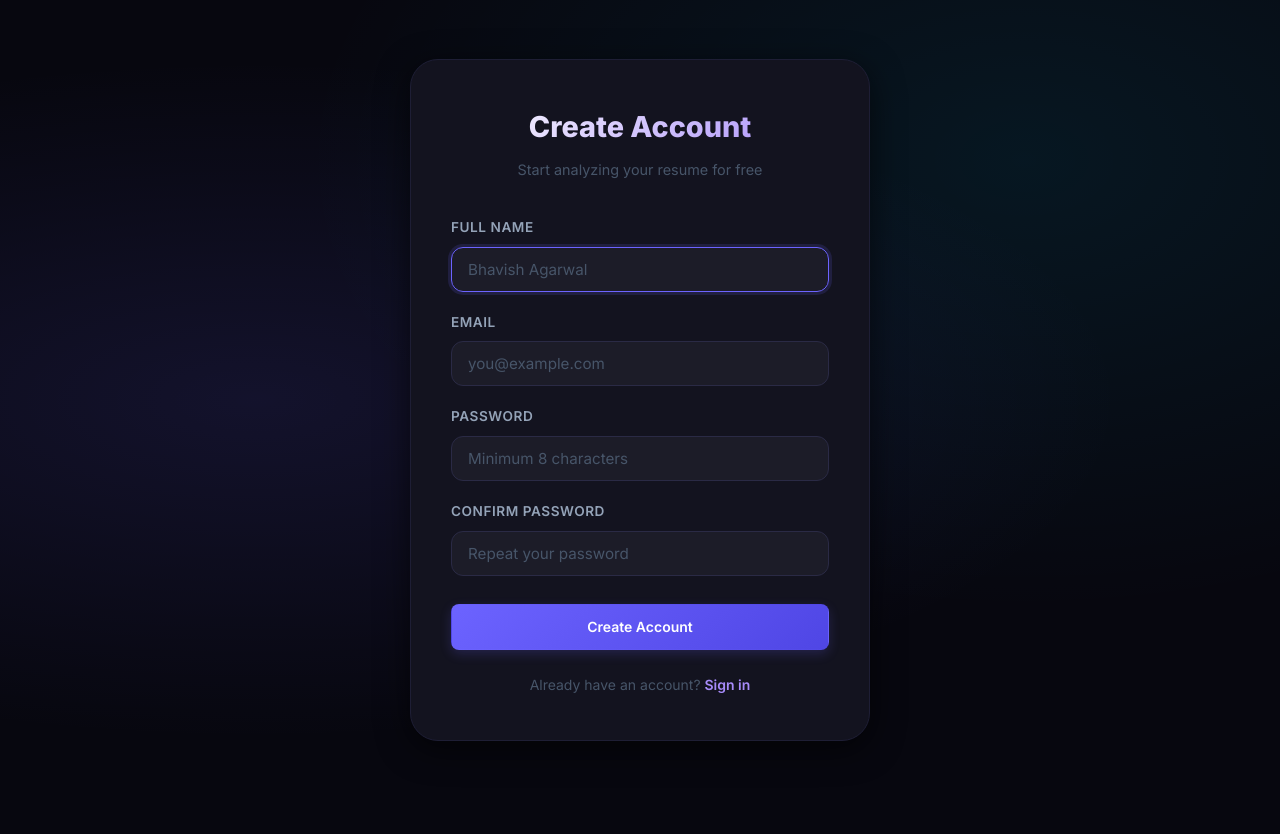
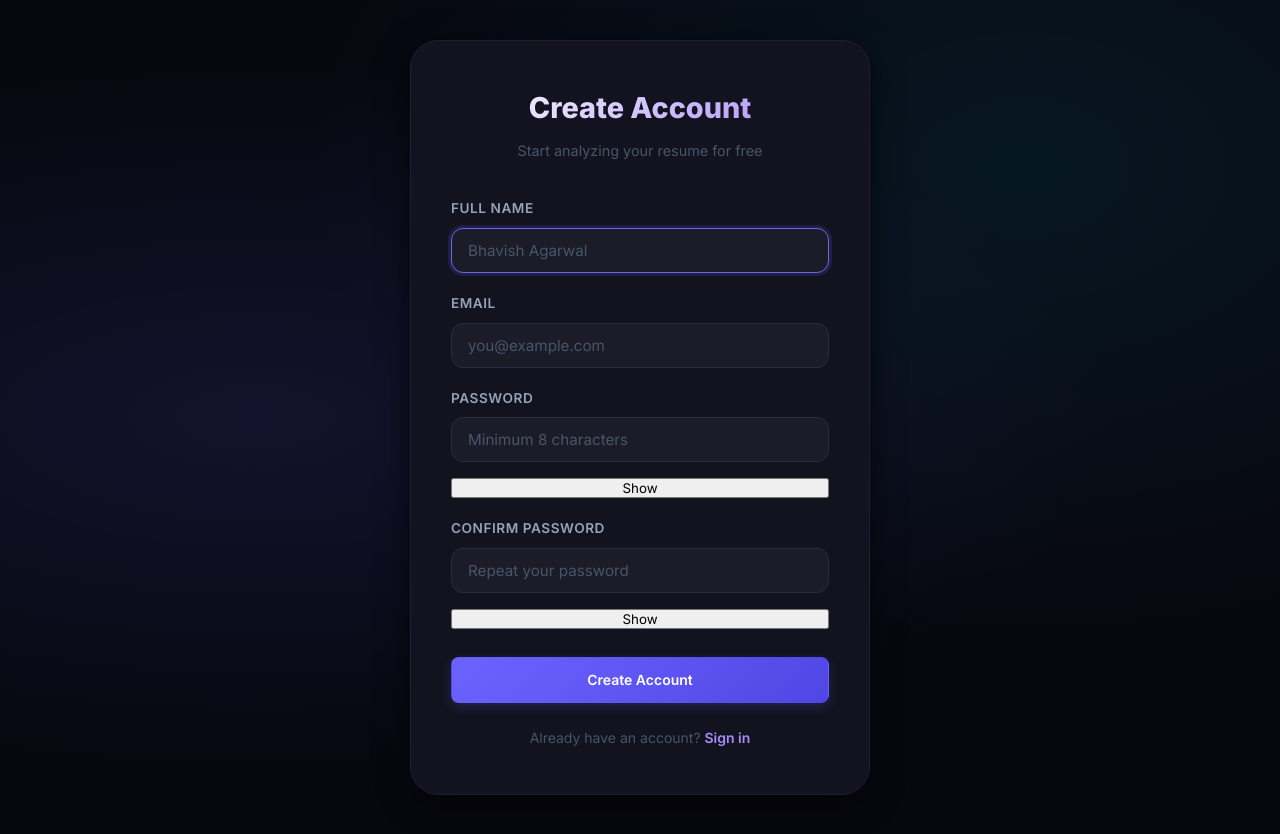
Before and after one commit to Bhavish88/ResumeLens, a React (Vite) app in the folder frontend/: page /register in a window 1280 px wide. Before the commit the page ends 800 px from the top, so only its background shows below. Built offline with nearby package versions, Linux system fonts and the light colour scheme; no server answers.

Commit message:
Ui Polish

```diff
--- a/frontend/src/pages/LoginPage.jsx
+++ b/frontend/src/pages/LoginPage.jsx
@@ -16,6 +16,7 @@ function LoginPage() {
   const [formData, setFormData] = useState({ email: '', password: '' });
   const [error, setError] = useState('');
   const [loading, setLoading] = useState(false);
+  const [showPassword, setShowPassword] = useState(false);
 
   const handleChange = (e) => {
     setFormData((prev) => ({ ...prev, [e.target.name]: e.target.value }));
@@ -71,7 +72,7 @@ function LoginPage() {
             <label className="form-label" htmlFor="password">Password</label>
             <input
               id="password"
-              type="password"
+              type={showPassword ? 'text' : 'password'}
               name="password"
               className="form-input"
               placeholder="••••••••"
@@ -79,6 +80,15 @@ function LoginPage() {
               onChange={handleChange}
               required
             />
+            <button
+              type="button"
+              className="password-toggle-btn"
+              onMouseDown={(e) => e.preventDefault()}
+              onClick={() => setShowPassword((s) => !s)}
+              style={{ marginTop: 8 }}
+            >
+              {showPassword ? 'Hide' : 'Show'}
+            </button>
           </div>
 
           <button
@@ -94,7 +104,7 @@ function LoginPage() {
 
         <div className="auth-footer">
           Don't have an account?{' '}
-          <Link to="/register">Create one free</Link>
+          <Link to="/register">Create one </Link>
         </div>
       </div>
     </div>
--- a/frontend/src/pages/RegisterPage.jsx
+++ b/frontend/src/pages/RegisterPage.jsx
@@ -23,6 +23,8 @@ function RegisterPage() {
   const [errors, setErrors] = useState({});
   const [globalError, setGlobalError] = useState('');
   const [loading, setLoading] = useState(false);
+  const [showPassword, setShowPassword] = useState(false);
+  const [showPassword2, setShowPassword2] = useState(false);
 
   const handleChange = (e) => {
     setFormData((prev) => ({ ...prev, [e.target.name]: e.target.value }));
@@ -112,7 +114,7 @@ function RegisterPage() {
             <label className="form-label" htmlFor="reg-password">Password</label>
             <input
               id="reg-password"
-              type="password"
+              type={showPassword ? 'text' : 'password'}
               name="password"
               className="form-input"
               placeholder="Minimum 8 characters"
@@ -120,6 +122,15 @@ function RegisterPage() {
               onChange={handleChange}
               required
             />
+            <button
+              type="button"
+              className="password-toggle-btn"
+              onMouseDown={(e) => e.preventDefault()}
+              onClick={() => setShowPassword((s) => !s)}
+              style={{ marginTop: 8 }}
+            >
+              {showPassword ? 'Hide' : 'Show'}
+            </button>
             {errors.password && <span className="form-error">{errors.password}</span>}
           </div>
 
@@ -127,7 +138,7 @@ function RegisterPage() {
             <label className="form-label" htmlFor="password2">Confirm Password</label>
             <input
               id="password2"
-              type="password"
+              type={showPassword2 ? 'text' : 'password'}
               name="password2"
               className="form-input"
               placeholder="Repeat your password"
@@ -135,6 +146,15 @@ function RegisterPage() {
               onChange={handleChange}
               required
             />
+            <button
+              type="button"
+              className="password-toggle-btn"
+              onMouseDown={(e) => e.preventDefault()}
+              onClick={() => setShowPassword2((s) => !s)}
+              style={{ marginTop: 8 }}
+            >
+              {showPassword2 ? 'Hide' : 'Show'}
+            </button>
             {errors.password2 && <span className="form-error">{errors.password2}</span>}
           </div>
 
```
